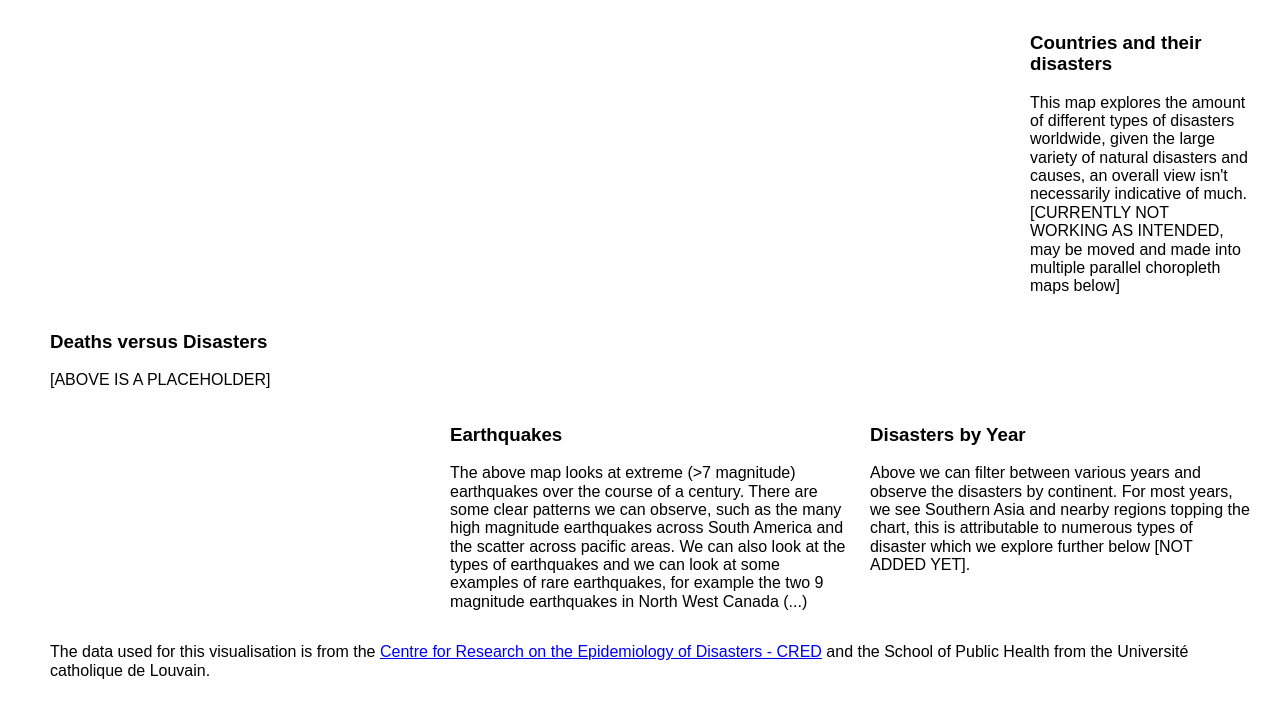
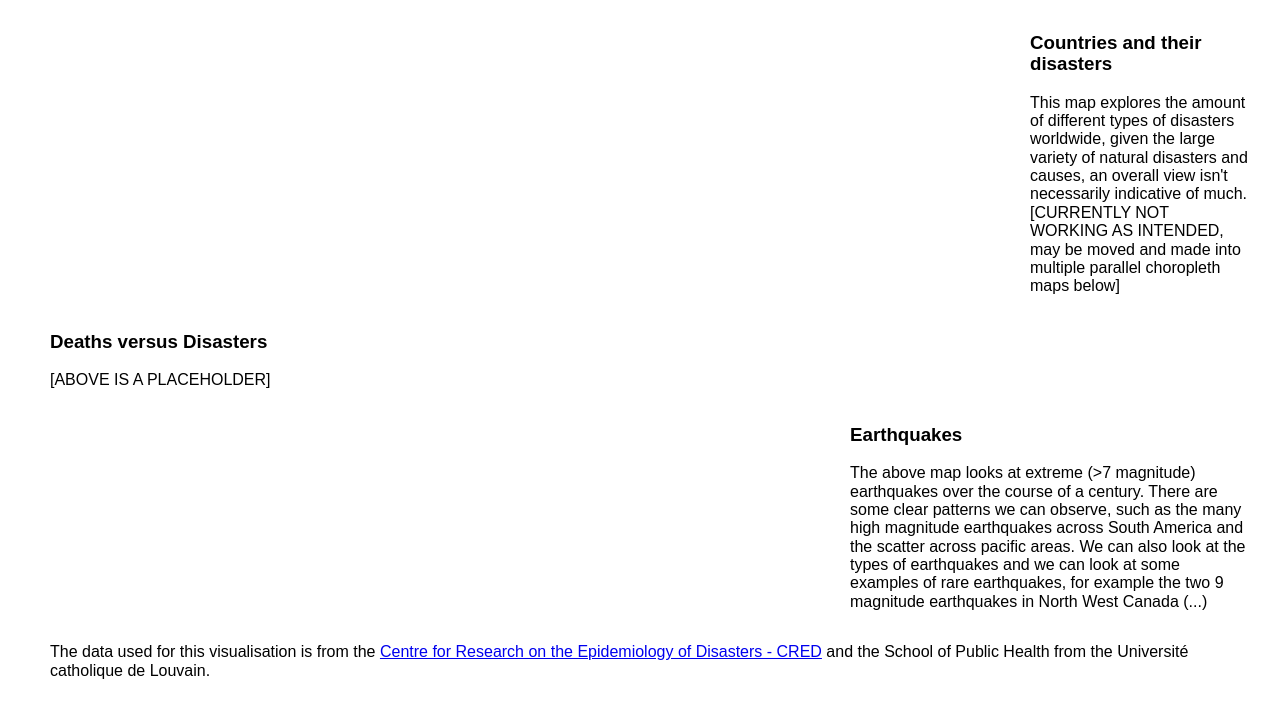
Before and after one commit to Danpengo/Earthquakes_Visual, a plain HTML site: page index.html in a window 1280 px wide. Shown: the part 136-854 px from the top of the page. Drawn offline with nearby package versions, Linux system fonts and the light colour scheme; a script that the page names is missing.

Commit message:
Update index.html

```diff
--- a/index.html
+++ b/index.html
@@ -69,7 +69,7 @@ body {margin:0 auto;background-color: #ececec;}
 </div>
 
 <div class="pure-g">
-  <div class="pure-u-1-3">
+  <div class="pure-u-2-3">
     <div id="map" class="vis-container"></div>
   </div>
   <div class="pure-u-1-3">
@@ -78,13 +78,6 @@ body {margin:0 auto;background-color: #ececec;}
       <p>The above map looks at extreme (>7 magnitude) earthquakes over the course of a century. There are some clear patterns we can observe, such as
       the many high magnitude earthquakes across South America and the scatter across pacific areas. We can also look at the types of earthquakes and we can look
       at some examples of rare earthquakes, for example the two 9 magnitude earthquakes in North West Canada (...)</p>
-    </div>
-  </div>
-  <div class="pure-u-1-3">
-    <div class="description description-right">
-      <h3>Disasters by Year</h3>
-      <p>Above we can filter between various years and observe the disasters by continent. For most years, we see Southern Asia and nearby regions topping the chart, this
-      is attributable to numerous types of disaster which we explore further below [NOT ADDED YET].</p>
     </div>
   </div>
 </div>
```
